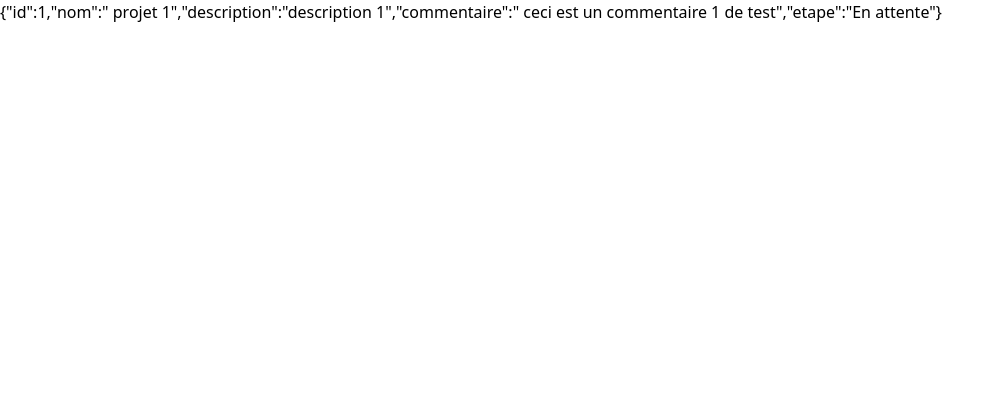
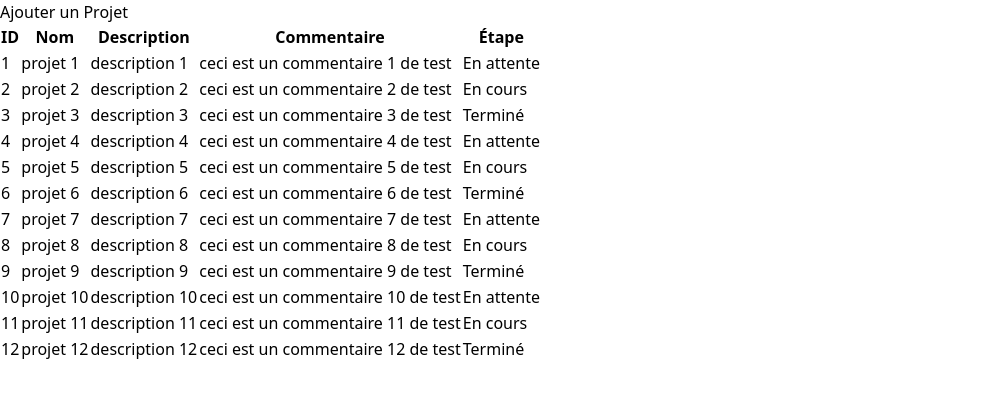
Before and after one commit to h4cktion/stereograph-wdim, a React (Vite) app: page /projets in a window 1280 px wide. Shown: the top 398 px of the page, without its empty margins (0-1004 px from the left). Built offline with nearby package versions, Linux system fonts and the light colour scheme; data requests are answered from the project's data file.

Commit message:
feat(misc): add modal

```diff
--- a/src/App.tsx
+++ b/src/App.tsx
@@ -7,6 +7,7 @@ const queryClient = new QueryClient();
 
 const App = () => {
   return (
+    <>
       <QueryClientProvider client={queryClient}>
         <BrowserRouter>
           <Routes>
@@ -15,6 +16,7 @@ const App = () => {
           </Routes>
         </BrowserRouter>
       </QueryClientProvider>
+    </>
   );
 };
 
--- /dev/null
+++ b/src/components/modal/Modal.tsx
@@ -0,0 +1,55 @@
+import { ReactElement, useState } from "react";
+
+type propsType = {
+  children: ReactElement | null;
+  setShowModal: (bool: boolean) => void;
+  small?: boolean;
+};
+
+function Modal({ children, small = true, setShowModal }: propsType) {
+  const [animation, setAnimation] = useState("animate-fade-in-down");
+
+  const closeWithAnimation = () => {
+    setAnimation("animate-fade-in-out");
+    setTimeout(() => {
+      setShowModal(false);
+    }, 400);
+  };
+
+  return (
+    <div
+      className="fixed top-0 left-0 right-0 z-20 flex h-screen w-full items-center justify-center backdrop-blur-sm backdrop-brightness-50"
+      onClick={closeWithAnimation}
+    >
+      <div
+        className={`h-4/6 w-11/12 ${
+          small ? "md:w-1/3" : "md:w-10/12"
+        } flex flex-col items-center rounded-md bg-white shadow-xl md:h-3/4 ${animation} relative overflow-scroll`}
+        onClick={(e) => e.stopPropagation()}
+      >
+        <div
+          className="absolute right-5 top-5 z-50 cursor-pointer"
+          onClick={closeWithAnimation}
+        >
+          <svg
+            xmlns="http://www.w3.org/2000/svg"
+            fill="none"
+            viewBox="0 0 24 24"
+            strokeWidth={2}
+            stroke="red"
+            className="h-6 w-6 cursor-pointer"
+          >
+            <path
+              strokeLinecap="round"
+              strokeLinejoin="round"
+              d="M6 18L18 6M6 6l12 12"
+            />
+          </svg>
+        </div>
+        {children}
+      </div>
+    </div>
+  );
+}
+
+export default Modal;
--- a/src/components/projects/Projects.tsx
+++ b/src/components/projects/Projects.tsx
@@ -1,15 +1,39 @@
+import { Project } from "@/types";
 import { useQuery } from "react-query";
+import ProjectsTable from "./projectsTable/ProjectsTable";
+import { useState } from "react";
+import Modal from "../modal/Modal";
 
 const Projects = () => {
-  const { isLoading, error, data } = useQuery("projets", () =>
-    fetch("http://localhost:3000/projects").then((res) => res.json())
+  const [showModal, setShowModal] = useState(false);
+  const { isLoading, data: projects } = useQuery<Project[] | null | undefined>(
+    "Projects",
+    () => fetch("http://localhost:3000/projects").then((res) => res.json())
   );
 
-  if (isLoading) return "Loading...";
+  const showProject = (project: Project) => {
+    console.log("project", project);
+  };
+  const addProject = () => {
+    console.log("addProject");
+    setShowModal(true);
+  };
 
-  if (error) return "An error has occurred: " + error.message;
-
-  return <div>{JSON.stringify(data[0])}</div>;
+  return (
+    <>
+      <button onClick={addProject}>Ajouter un Projet</button>
+      <ProjectsTable
+        projects={projects}
+        showProject={showProject}
+        isLoading={isLoading}
+      />
+      {showModal && (
+        <Modal setShowModal={setShowModal}>
+          <span>Ma super modal</span>
+        </Modal>
+      )}
+    </>
+  );
 };
 
 export default Projects;
--- /dev/null
+++ b/src/components/projects/projectsTable/ProjectsTable.tsx
@@ -0,0 +1,41 @@
+import { Project } from "@/types";
+
+const ProjectsTable = ({
+  projects,
+  showProject,
+  isLoading,
+}: {
+  projects: Project[] | null | undefined;
+  showProject: (project: Project) => void;
+  isLoading: boolean;
+}) => {
+  return (
+    <>
+      <table>
+        <thead>
+          <tr>
+            <th>ID</th>
+            <th>Nom</th>
+            <th>Description</th>
+            <th>Commentaire</th>
+            <th>Étape</th>
+          </tr>
+        </thead>
+        <tbody>
+          {projects?.map((project) => (
+            <tr key={project.id} onClick={() => showProject(project)}>
+              <td>{project.id}</td>
+              <td>{project.nom}</td>
+              <td>{project.description}</td>
+              <td>{project.commentaire}</td>
+              <td>{project.etape}</td>
+            </tr>
+          ))}
+        </tbody>
+      </table>
+      {isLoading && <span>"Récupération des projets..."</span>}
+    </>
+  );
+};
+
+export default ProjectsTable;
--- /dev/null
+++ b/src/types/index.ts
@@ -0,0 +1,7 @@
+export type Project = {
+  id: number;
+  nom: string;
+  description: string;
+  commentaire: string;
+  etape: string;
+};
--- a/tailwind.config.js
+++ b/tailwind.config.js
@@ -3,6 +3,32 @@ export default {
   content: ["./src/**/*.{js,jsx,ts,tsx}"],
   theme: {
     extend: {},
+    keyframes: {
+      "fade-in-down": {
+        "0%": {
+          opacity: "0",
+          transform: "translateY(100px)",
+        },
+        "100%": {
+          opacity: "1",
+          transform: "translateY(0)",
+        },
+      },
+      "fade-in-out": {
+        "0%": {
+          opacity: "1",
+          transform: "translateY(0)",
+        },
+        "100%": {
+          opacity: "0",
+          transform: "translateY(-100px)",
+        },
+      },
+    },
+    animation: {
+      "fade-in-down": "fade-in-down 0.5s ease-out",
+      "fade-in-out": "fade-in-out 0.5s forwards",
+    },
   },
   plugins: [],
 };
```
Lines whose indentation alone changed are shown as unchanged.
